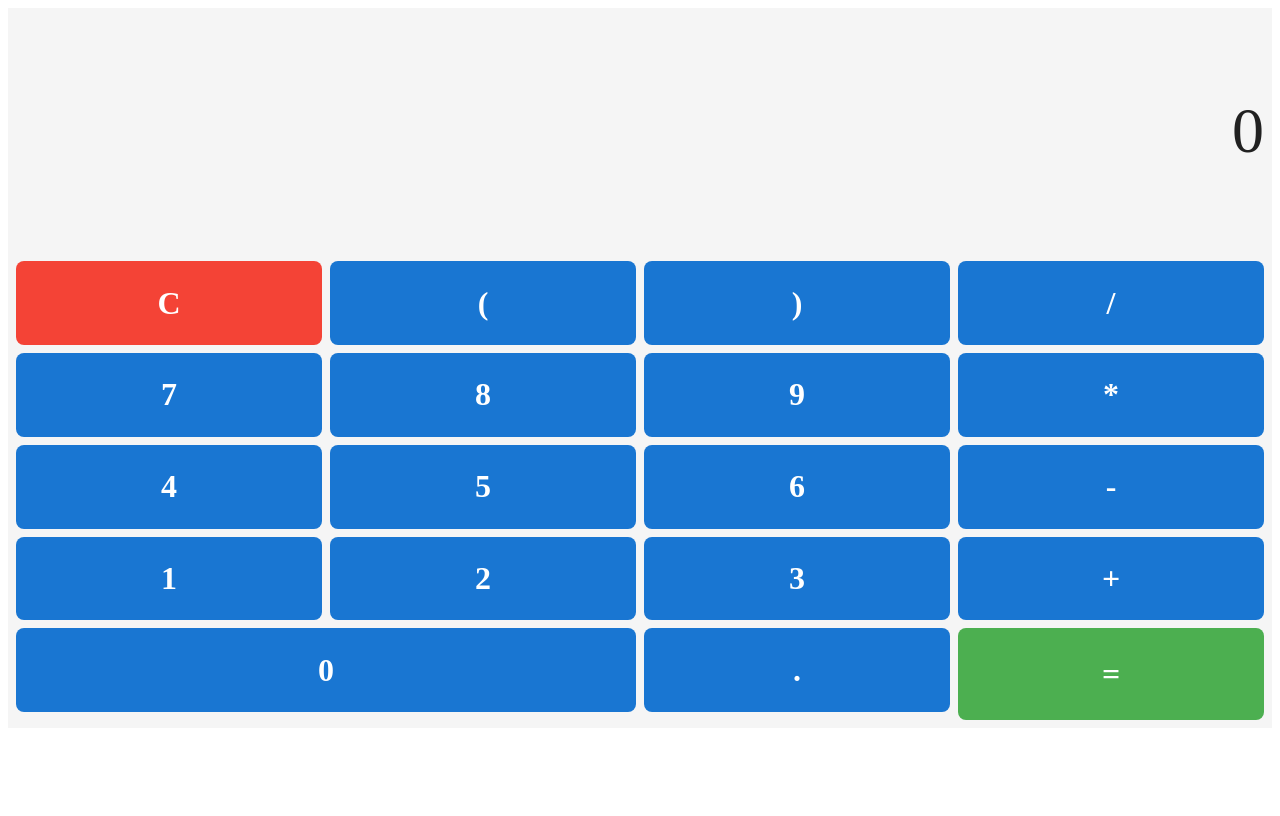
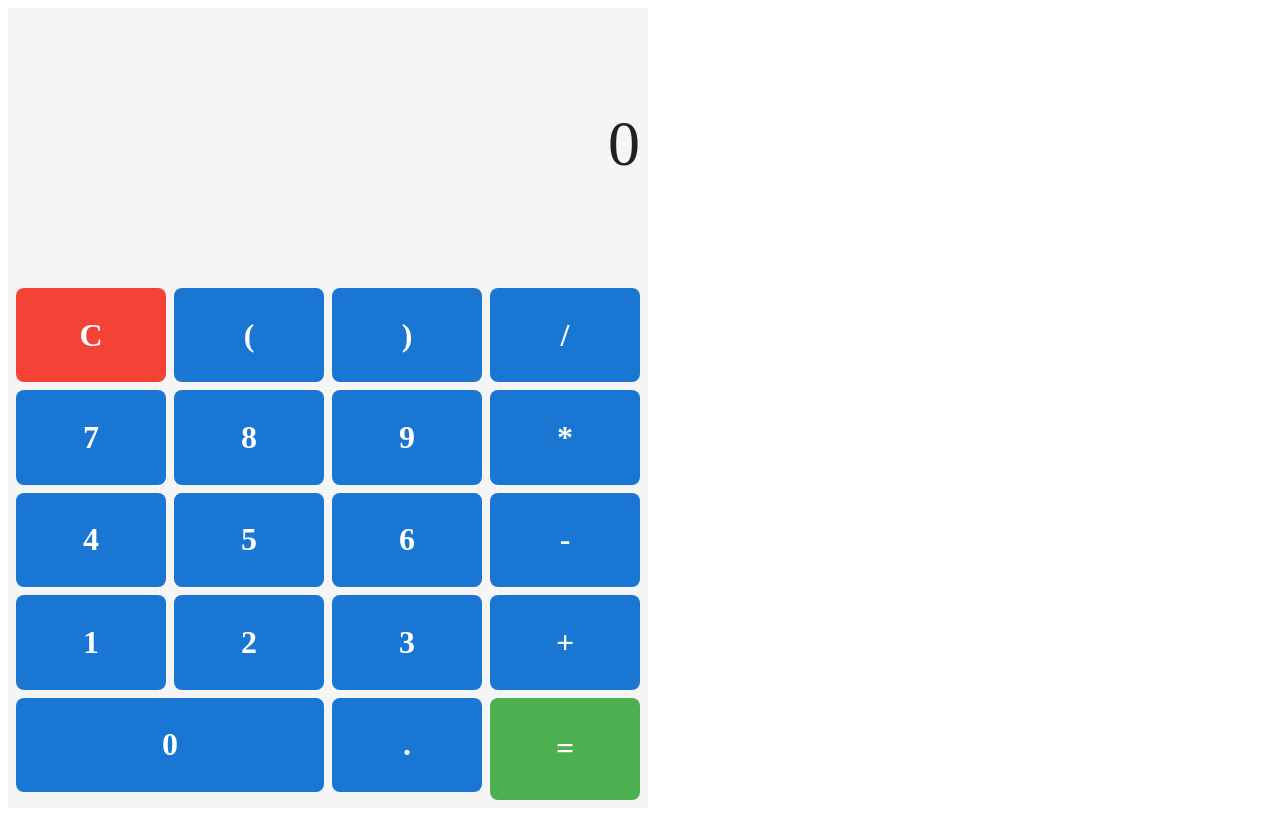
Before and after one commit to iris-web-lab/calc, a plain HTML site: page index.html in a window 1280 px wide. Drawn offline with Linux system fonts and the light colour scheme.

Commit message:
Update style.css

```diff
--- a/style.css
+++ b/style.css
@@ -7,9 +7,19 @@ pl    * {
     .container {
       display: flex;
       flex-direction: column;
-      height: 90vh;
+      height: 100vh;
       background-color: #f5f5f5;
     }
+
+@media only screen and (min-width: 700px) {
+  .container {
+      display: flex;
+      flex-direction: column;
+      height: 100vh;
+      width: 50vw;
+      background-color: #f5f5f5;
+    }
+}
 
     .display {
       flex: 1;
```
